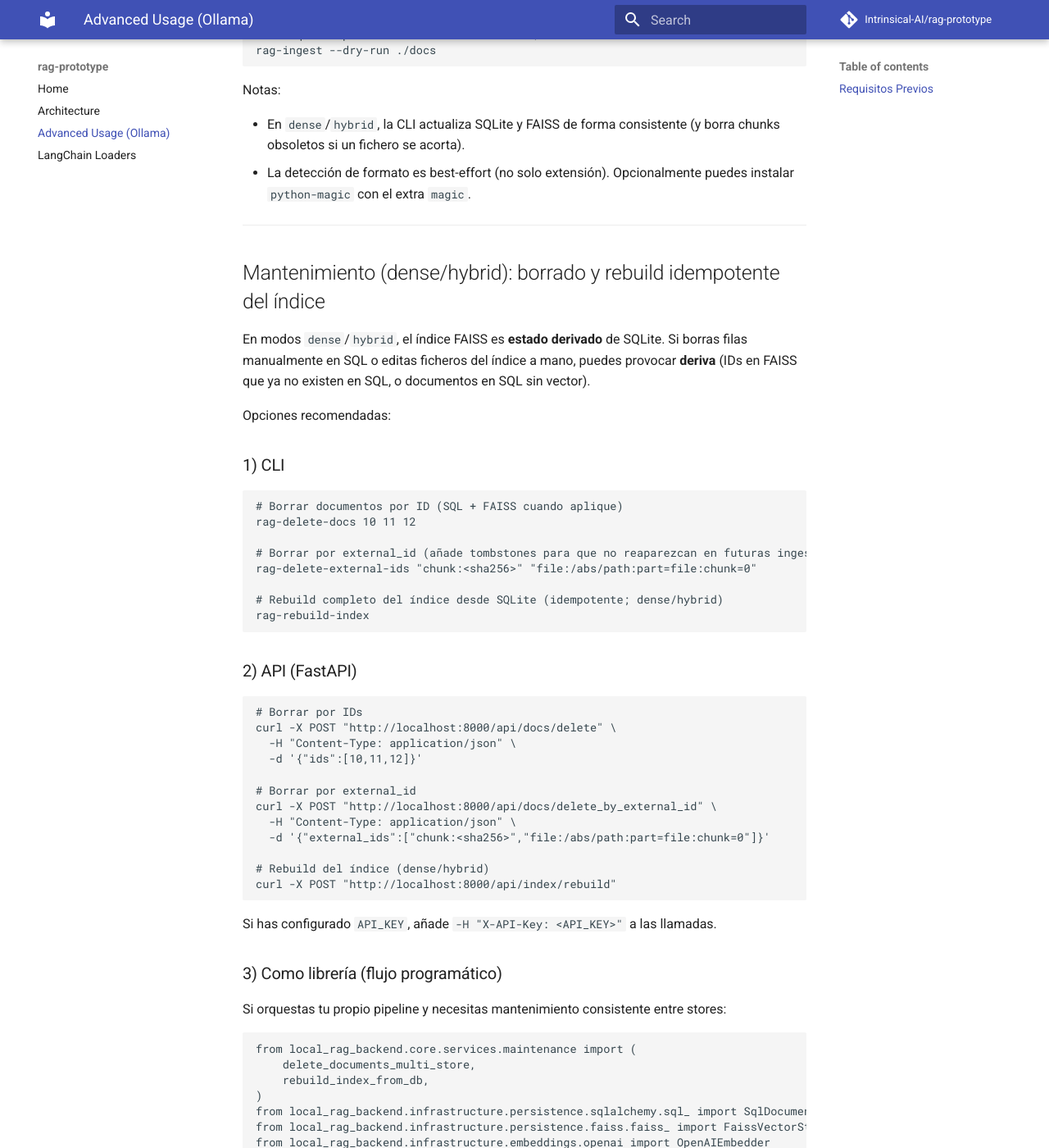
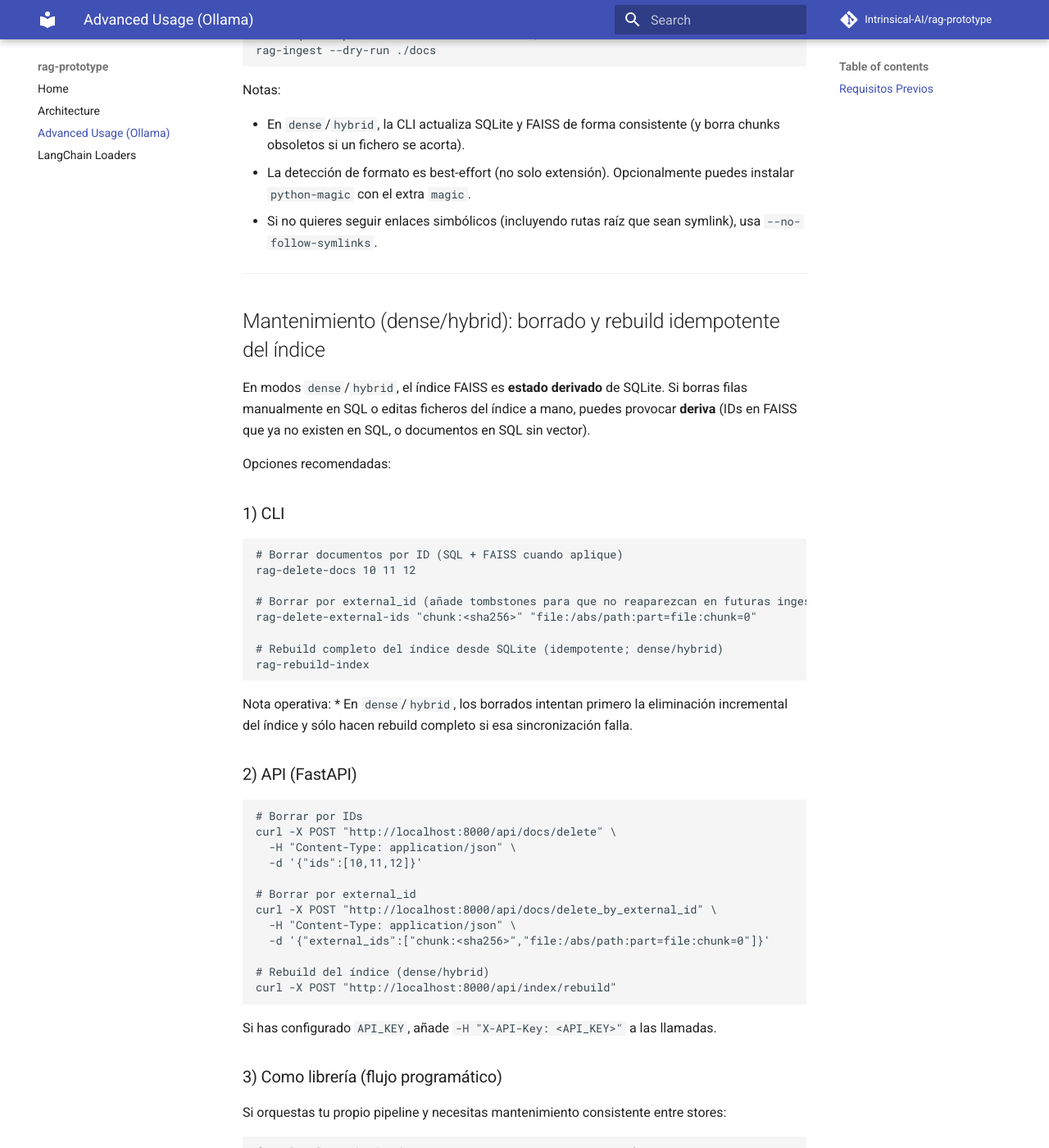
Before and after one commit to Intrinsical-AI/rag-prototype, an MkDocs documentation site: the page built from docs/custom_usage_guide.md, in a window 1280 px wide and 1400 px high, scrolled down 4104 px. Shown: the whole window at 82% size. Built offline with MkDocs 1.6.1 and Material for MkDocs 9.7.7, drawn with Linux system fonts in a browser that asks for light colours; comment, search, counter and statistics services are not loaded.

Commit message:
docs: clarify symlink ingest scope and dense delete behavior

````diff
--- a/docs/custom_usage_guide.md
+++ b/docs/custom_usage_guide.md
@@ -194,6 +194,7 @@ Notas:
 
 * En `dense`/`hybrid`, la CLI actualiza SQLite y FAISS de forma consistente (y borra chunks obsoletos si un fichero se acorta).
 * La detección de formato es best-effort (no solo extensión). Opcionalmente puedes instalar `python-magic` con el extra `magic`.
+* Si no quieres seguir enlaces simbólicos (incluyendo rutas raíz que sean symlink), usa `--no-follow-symlinks`.
 
 ---
 
@@ -215,6 +216,9 @@ rag-delete-external-ids "chunk:<sha256>" "file:/abs/path:part=file:chunk=0"
 # Rebuild completo del índice desde SQLite (idempotente; dense/hybrid)
 rag-rebuild-index
 ```
+
+Nota operativa:
+* En `dense`/`hybrid`, los borrados intentan primero la eliminación incremental del índice y sólo hacen rebuild completo si esa sincronización falla.
 
 ### 2) API (FastAPI)
 
````
Also changed, not shown: README.md (+5 -0 lines).
